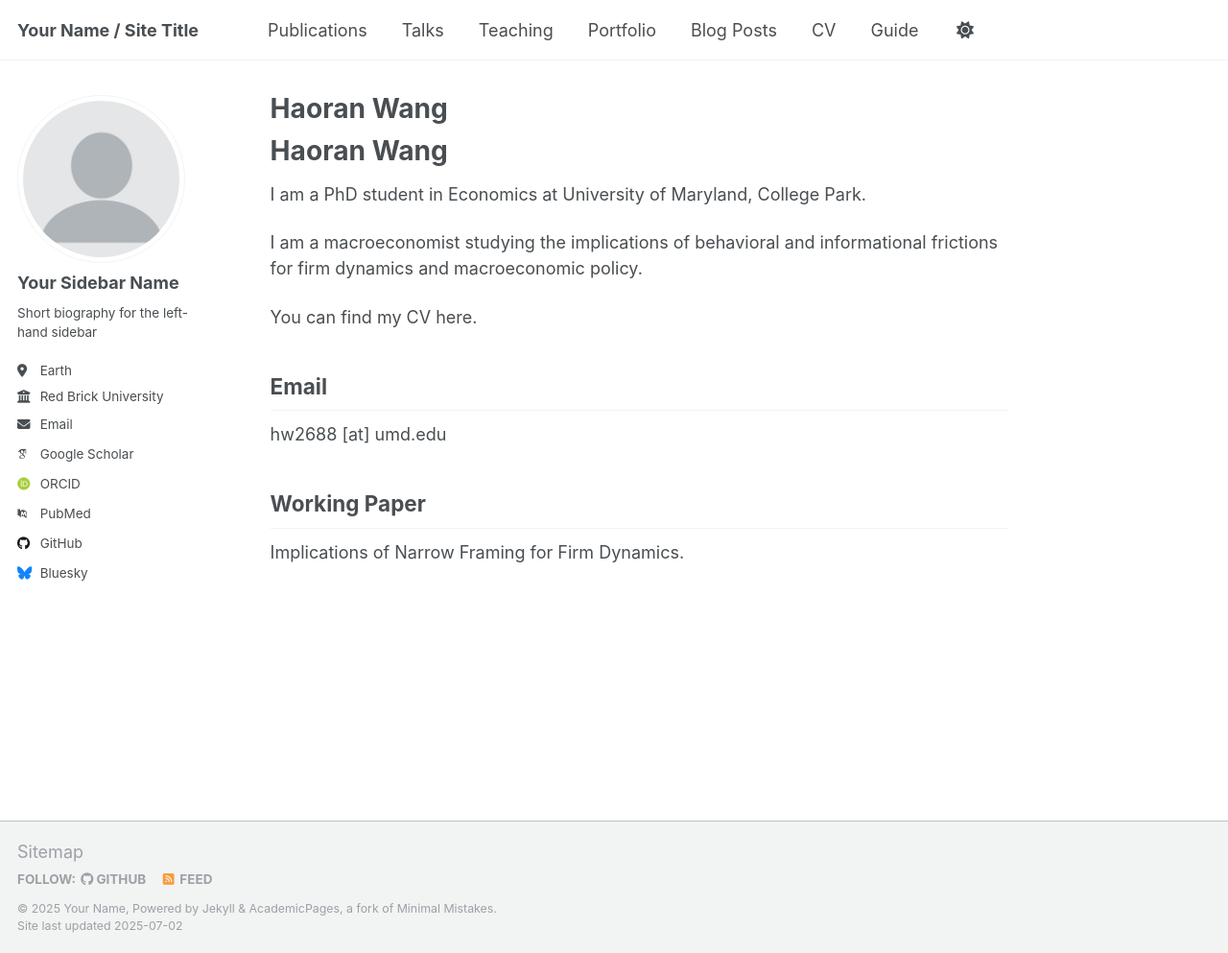
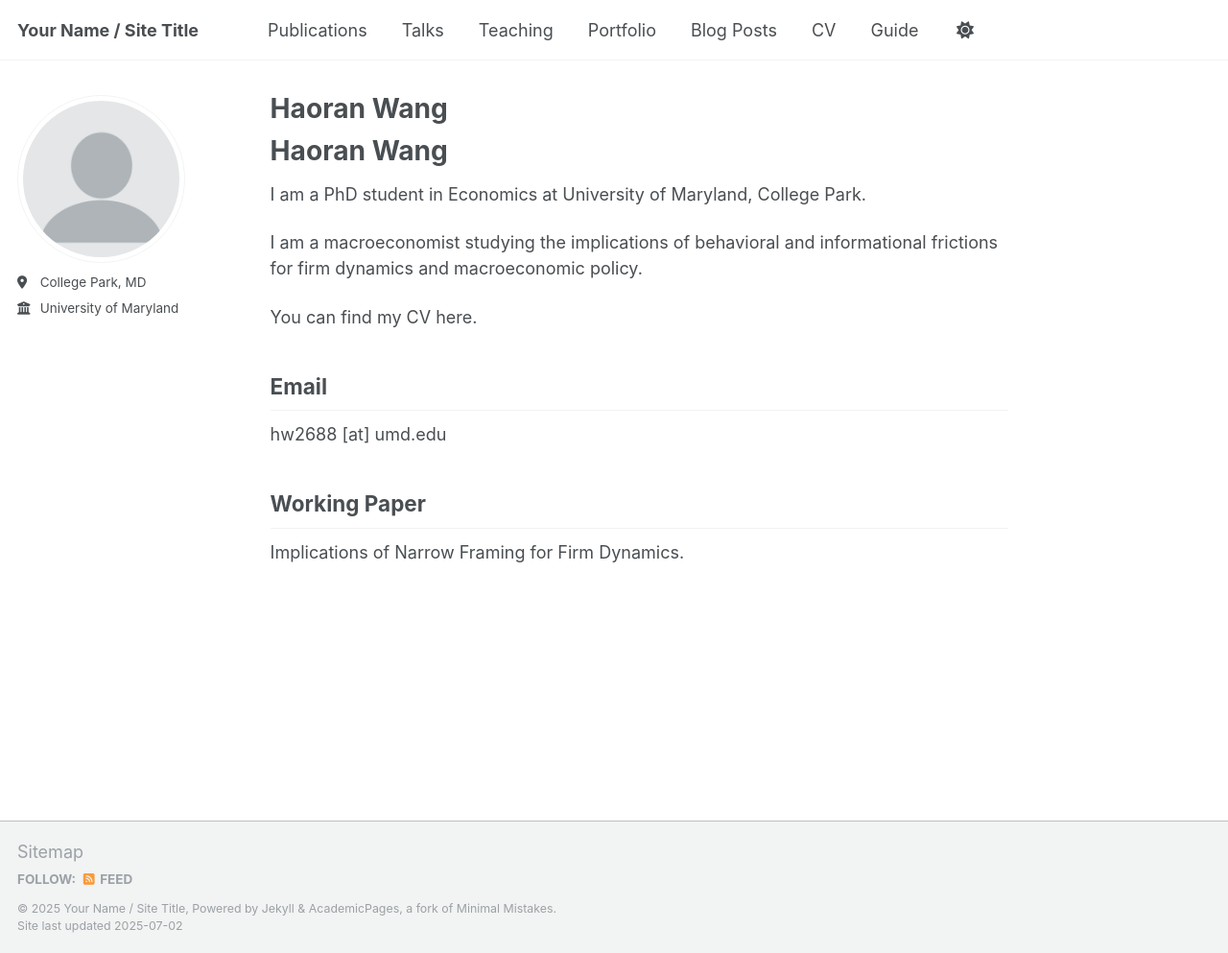
Before and after one commit to harrywang-econ/haoran-wang.github.io, a Jekyll site: the page built from _pages/about.md, in a window 1280 px wide and 993 px high. Shown: the whole window at 96% size. Built offline with Jekyll 4.4.1, drawn with Linux system fonts in a browser that asks for light colours; some web fonts are replaced; a script that is not in the unit is left out; our own code applies the rules of GitHub Pages for plain Markdown files.

Commit message:
Update _config.yml

```diff
--- a/_config.yml
+++ b/_config.yml
@@ -11,11 +11,11 @@ locale                   : "en-US"
 site_theme               : "default"
 title                    : "Your Name / Site Title"
 title_separator          : "-"
-name                     : &name "Your Name"
-description              : &description "personal description"
-url                      : https://academicpages.github.io # the base hostname & protocol for your site e.g. "https://[your GitHub username].github.io" or if you already have some other page hosted on Github then use "https://[your GitHub username].github.io/[Your Repo Name]"
+name                     :
+description              :
+url                      : https://harrywang1998.github.io # the base hostname & protocol for your site e.g. "https://[your GitHub username].github.io" or if you already have some other page hosted on Github then use "https://[your GitHub username].github.io/[Your Repo Name]"
 baseurl                  : "" # the subpath of your site, e.g. "/blog"
-repository               : "academicpages/academicpages.github.io"
+repository               : "harrywang1998/harry-wang.github.io"
 
 # Site Author - The following control what appear as part of the author content on the side bar.
 #               If a field is blank the icon and link will not appear, otherwise it will be shown.
@@ -23,22 +23,22 @@ repository               : "academicpages/academicpages.github.io"
 author:
   # Biographic information
   avatar           : "profile.png"
-  name             : "Your Sidebar Name"
+  name             :
   pronouns         : # example: "she/her"
-  bio              : "Short biography for the left-hand sidebar"
-  location         : "Earth"
-  employer         : "Red Brick University"
+  bio              :
+  location         : "College Park, MD"
+  employer         : "University of Maryland"
   uri              : # URL
-  email            : "none@example.org"
+  email            :
 
   # Academic websites
   academia         : # URL
   arxiv            : # URL - Update with the correct link to your profile
-  googlescholar    : "https://scholar.google.com/citations?user=PS_CX0AAAAAJ"
+  googlescholar    :
   impactstory      : # URL
-  orcid            : "http://orcid.org/yourorcidurl"
+  orcid            :
   semantic         : # URL
-  pubmed           : "https://www.ncbi.nlm.nih.gov/pubmed/?term=john+snow"
+  pubmed           :
   researchgate     : # URL
   scopus           : # URL
 
@@ -46,13 +46,13 @@ author:
   bitbucket        : # Username - Update with your username on the site
   codepen          : # Username
   dribbble         : # Username
-  github           : "academicpages"
+  github           :
   kaggle           : # Username
   stackoverflow    : # User number or user number and name (i.e., use "1" or "1/jeff-atwood")
 
   # Social media
   artstation       : # Username
-  bluesky          : "bsky.app" # Replace this with you Bluesky username
+  bluesky          :  # Replace this with you Bluesky username
   facebook         : # Username
   flickr           : # Username
   foursquare       : # Username
```
